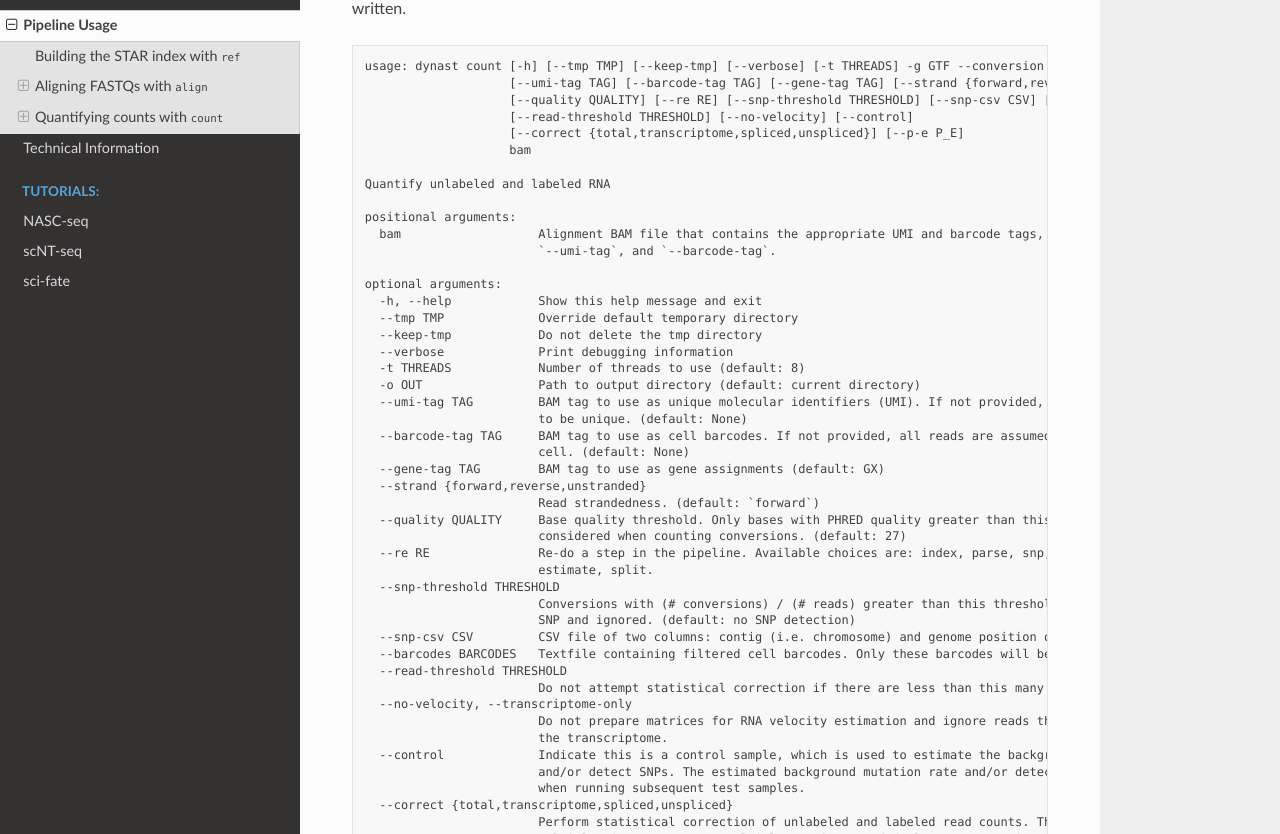
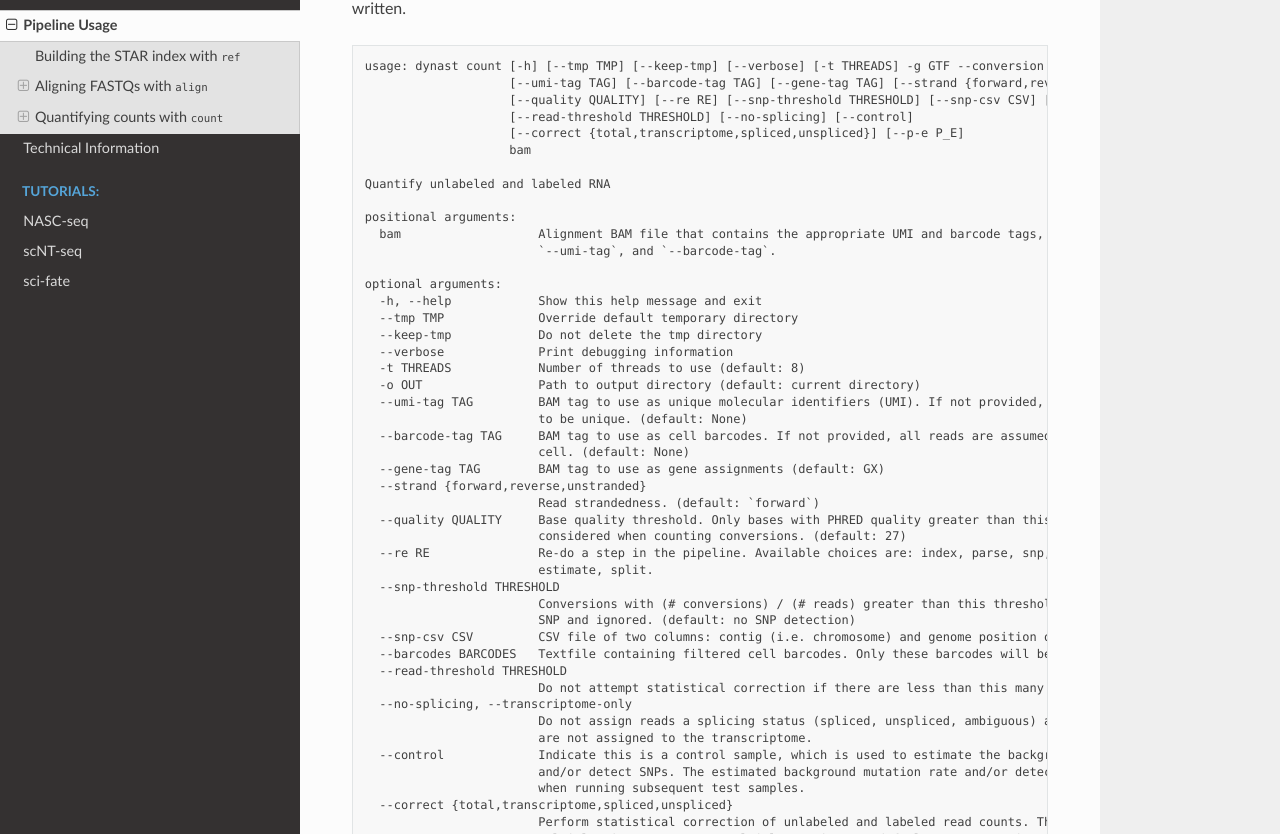
Before and after one commit to aristoteleo/dynast-release, a Sphinx documentation site: the page built from docs/pipeline_usage.rst, in a window 1280 px wide and 1400 px high, scrolled down 2113 px. Shown: the part 201-1035 px from the top of the window. Built offline with Sphinx 7.4.7 and the Read the Docs theme 2.0.0, drawn with Linux system fonts in a browser that asks for light colours; pages that are not in the unit, such as notebooks, are missing from menus; some of the changed text lies outside the part shown.

Commit message:
update layer names and rename --no-velocity to --no-splicing

```diff
--- a/docs/pipeline_usage.rst
+++ b/docs/pipeline_usage.rst
@@ -103,7 +103,7 @@ Quantifying counts with :code:`count`
 	usage: dynast count [-h] [--tmp TMP] [--keep-tmp] [--verbose] [-t THREADS] -g GTF --conversion CONVERSION [-o OUT]
 	                    [--umi-tag TAG] [--barcode-tag TAG] [--gene-tag TAG] [--strand {forward,reverse,unstranded}]
 	                    [--quality QUALITY] [--re RE] [--snp-threshold THRESHOLD] [--snp-csv CSV] [--barcodes BARCODES]
-	                    [--read-threshold THRESHOLD] [--no-velocity] [--control]
+	                    [--read-threshold THRESHOLD] [--no-splicing] [--control]
 	                    [--correct {total,transcriptome,spliced,unspliced}] [--p-e P_E]
 	                    bam
 
@@ -138,9 +138,9 @@ Quantifying counts with :code:`count`
 	  --barcodes BARCODES   Textfile containing filtered cell barcodes. Only these barcodes will be processed.
 	  --read-threshold THRESHOLD
 	                        Do not attempt statistical correction if there are less than this many reads. (default: 16)
-	  --no-velocity, --transcriptome-only
-	                        Do not prepare matrices for RNA velocity estimation and ignore reads that are not assigned to
-	                        the transcriptome.
+	  --no-splicing, --transcriptome-only
+	                        Do not assign reads a splicing status (spliced, unspliced, ambiguous) and ignore reads that
+	                        are not assigned to the transcriptome.
 	  --control             Indicate this is a control sample, which is used to estimate the background mutation rate
 	                        and/or detect SNPs. The estimated background mutation rate and/or detected SNPs can be used
 	                        when running subsequent test samples.
```
Also changed, not shown: docs/technical_information.rst (+11 -7 lines), docs/_static/punnet_square.svg, docs/_static/steps.svg, docs/_static/workflow.svg, 3 other files.
